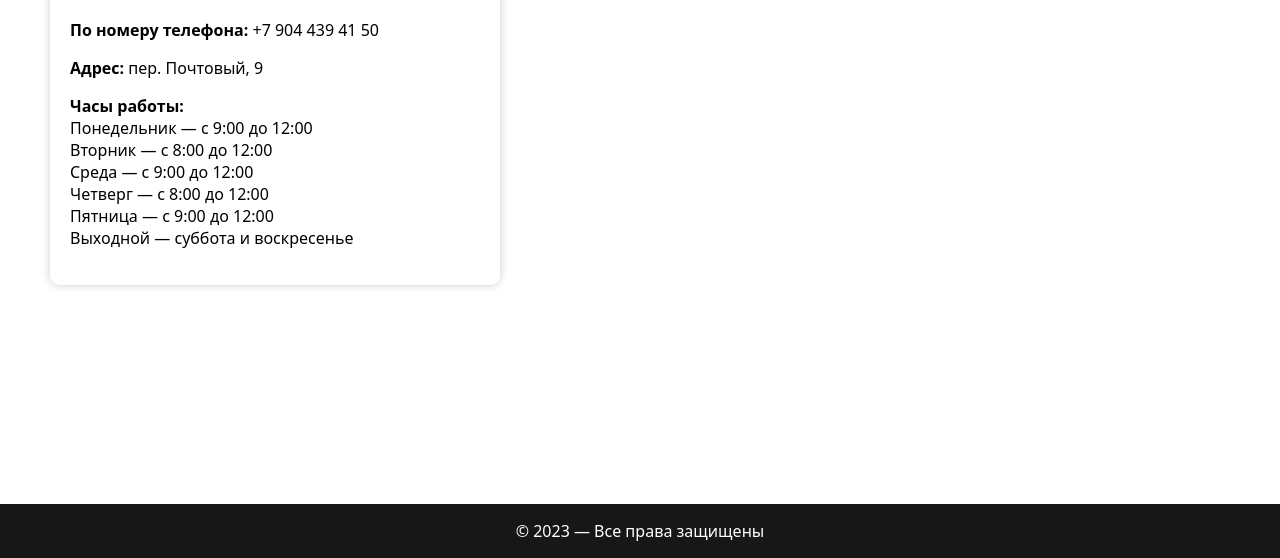
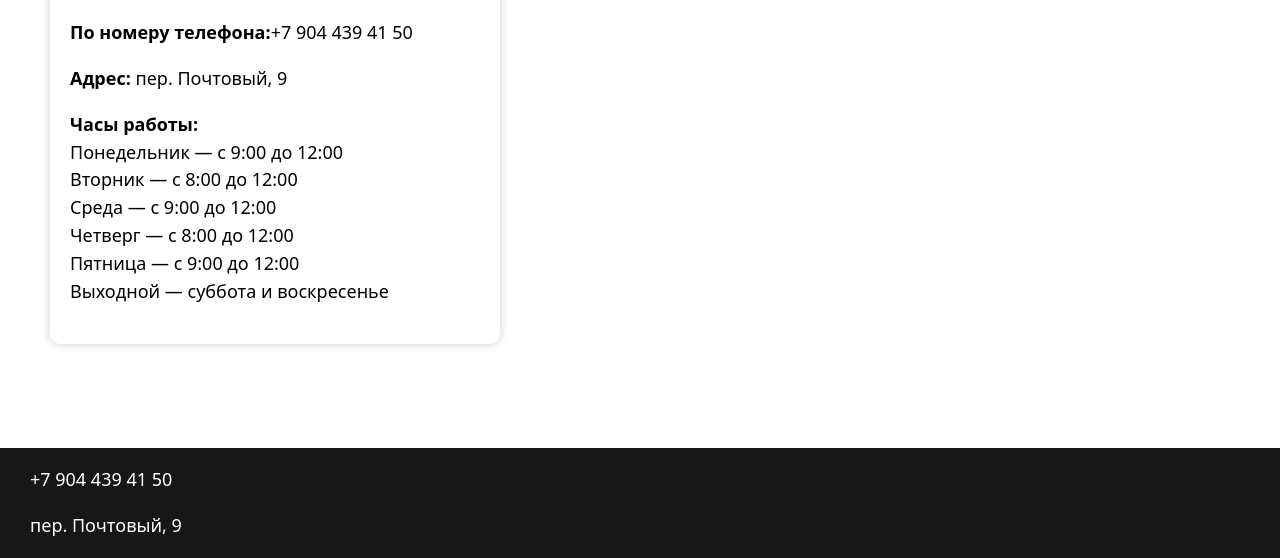
Before and after one commit to damshke/clinic_site, a plain HTML site: page pages/contact.html in a window 1280 px wide. Shown: the part 242-800 px from the top of the page. Drawn offline with Linux system fonts and the light colour scheme.

Commit message:
fix some bugs

```diff
--- a/css/contact.css
+++ b/css/contact.css
@@ -74,16 +74,23 @@ header.scroll {
     background-color: rgba(255, 255, 255, 0.8);
     border-radius: 10px;
     box-shadow: 0 0 10px rgba(0, 0, 0, 0.2);
-    margin: 155px 0px 0px 50px;
+    margin: 155px 50px 0px 50px;
     width: 450px;
     box-sizing: border-box;
+}
+
+p {
+    font-size: 18px;
+    line-height: 1.55;
+    font-weight: lighter;
 }
 
 /* footer */
 
 footer {
     background-color: #171717;
-    text-align: center;
+    text-align: left;
+    padding-left: 30px;
     color: white;
     margin-top: auto;
 }
@@ -101,6 +108,6 @@ footer {
         display: flex;
         flex-direction: row;
         justify-content: space-between;
-        width: 90%;
+        gap: 20px;
     }
 }
--- a/css/main.css
+++ b/css/main.css
@@ -207,7 +207,8 @@ h3 {
 
 footer {
     background-color: #171717;
-    text-align: center;
+    padding-left: 30px;
+    text-align: left;
     color: white;
     margin-top: auto;
 }
--- a/css/services.css
+++ b/css/services.css
@@ -105,7 +105,8 @@ section {
 
 footer {
     background-color: #171717;
-    text-align: center;
+    text-align: left;
+    padding-left: 30px;
     color: white;
     margin-top: auto;
 }
--- a/pages/contact.html
+++ b/pages/contact.html
@@ -24,7 +24,7 @@
             <div class="contact-card">
                 <div class="contact-card__section">
                     <h1>Запись на прием</h1>
-                    <p><strong>По номеру телефона:</strong> +7 904 439 41 50</p>
+                    <p><strong>По номеру телефона:<wbr></strong><wbr>+7 904 439 41 50</p>
                     <p><strong>Адрес:</strong> пер. Почтовый, 9</p>
                 </div>
                 <div class="contact-card__section">
@@ -41,7 +41,8 @@
         </main>
 
         <footer>
-            <p>© 2023 — Все права защищены</p>
+            <p>+7 904 439 41 50</p>
+            <p>пер. Почтовый, 9</p>
         </footer>
     </div>
 
```
Also changed, not shown: pages/main.html (+2 -1 lines), pages/services.html (+2 -1 lines).
